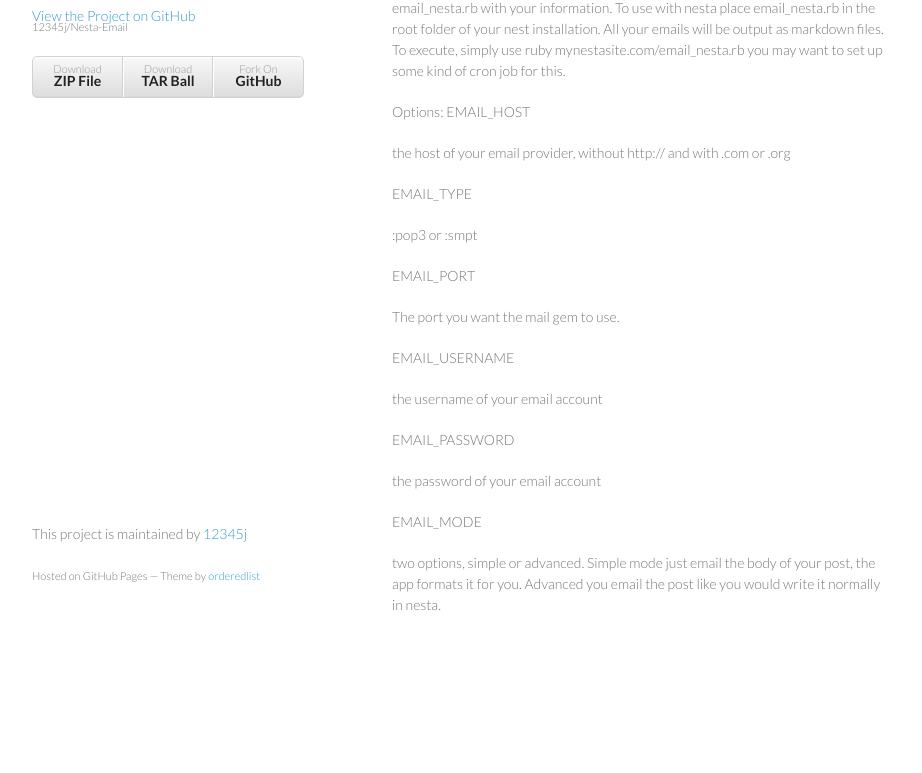
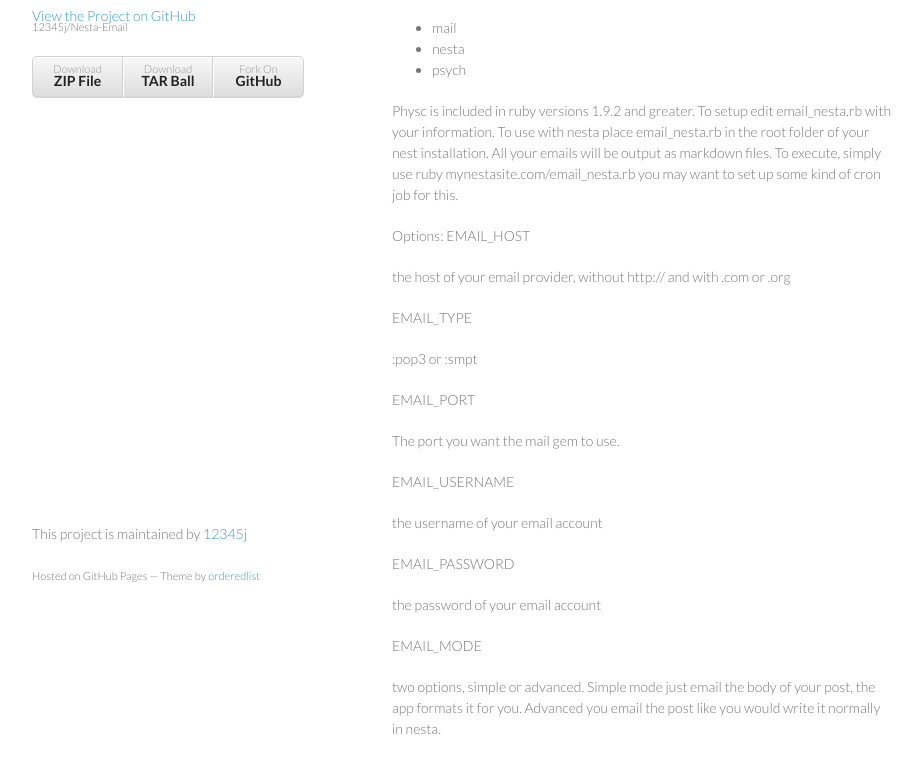
Before and after one commit to jacklightbody/Nesta-Email, a plain HTML site: page index.html in a window 1280 px wide. Shown: the part 145-918 px from the top of the page, without its empty margins (178-1100 px from the left). Before the commit the page ends 830 px from the top, so only its background shows below. Drawn offline with Linux system fonts and the light colour scheme.

Commit message:
Update index.html

```diff
--- a/index.html
+++ b/index.html
@@ -27,10 +27,12 @@
       </header>
       <section>
         <p>What this plugin does is quite simple. You set up an email address and then email something you want to get posted to your nesta blog. The next time email_nesta is executed, your email will be posted to your blog.
-The required gems for this are
-* mail
-* nesta
-* psych
+<br/>The required gems for this are
+<ul>
+<li> mail</li>
+<li> nesta</li>
+<li> psych</li>
+</ul>
 Physc is included in ruby versions 1.9.2 and greater.
 To setup edit email_nesta.rb with your information. To use with nesta place email_nesta.rb in the root folder of your nest installation. All your emails will be output as markdown files. To execute, simply use
 ruby mynestasite.com/email_nesta.rb
```
